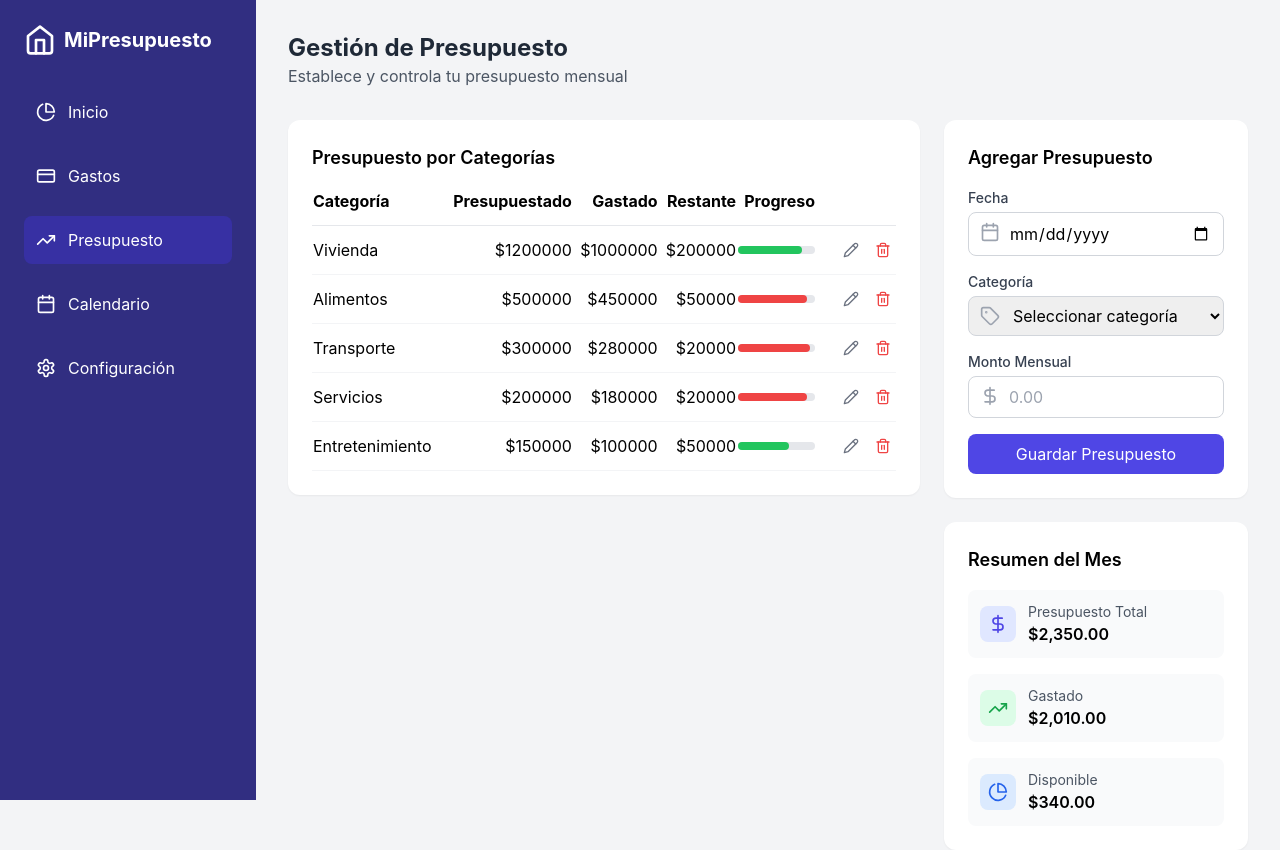
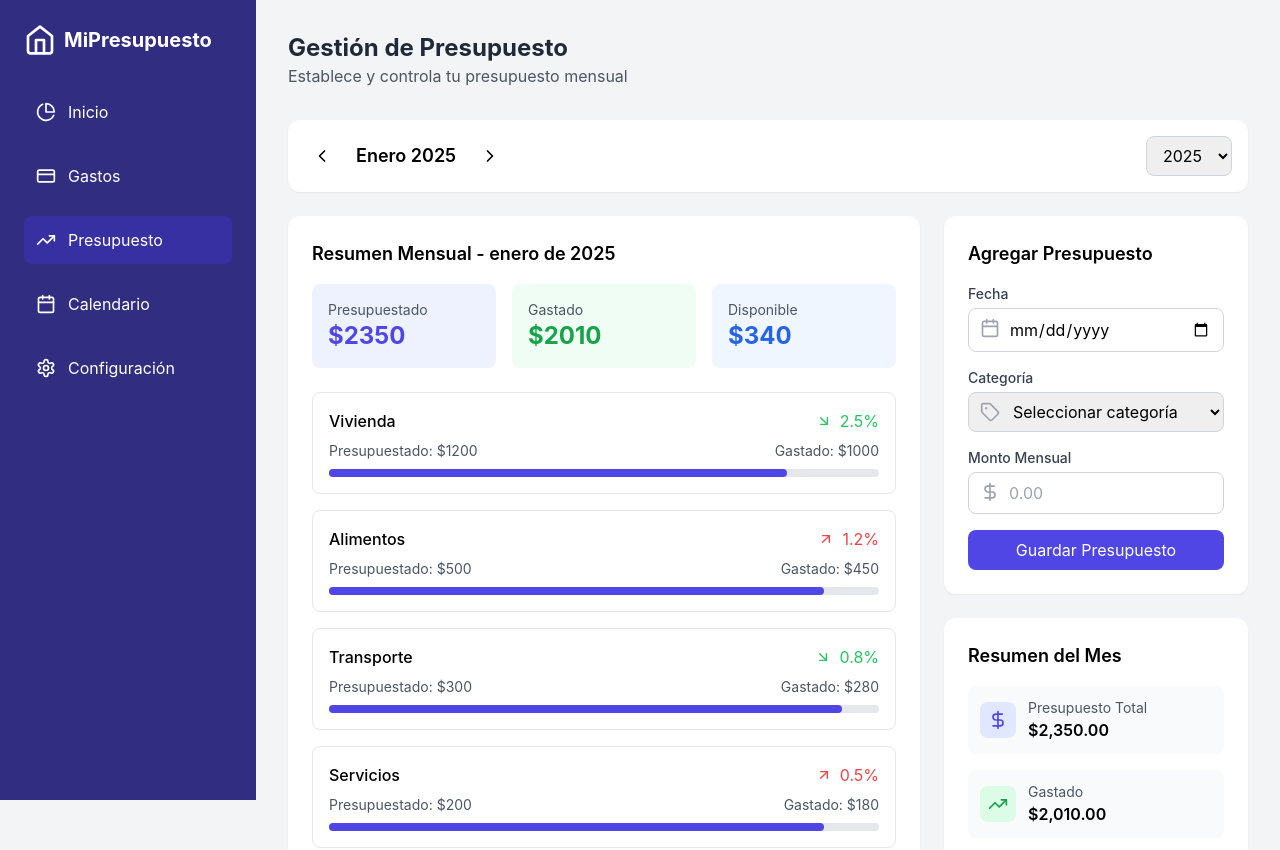
Before and after one commit to JJCO10/gastos_casa_carmona_ortiz, a React (Vite) app: page /budget in a window 1280 px wide. Shown: the top 850 px of the page. Built offline with nearby package versions, Linux system fonts and the light colour scheme.

Commit message:
modificaciones de pagina de presupuesto

```diff
--- /dev/null
+++ b/src/components/budget/BudgetMonthSelector.tsx
@@ -0,0 +1,62 @@
+import { ChevronLeft, ChevronRight } from 'lucide-react';
+
+interface BudgetMonthSelectorProps {
+  currentDate: Date;
+  onMonthChange: (date: Date) => void;
+}
+
+const BudgetMonthSelector = ({ currentDate, onMonthChange }: BudgetMonthSelectorProps) => {
+  const months = [
+    'Enero', 'Febrero', 'Marzo', 'Abril', 'Mayo', 'Junio',
+    'Julio', 'Agosto', 'Septiembre', 'Octubre', 'Noviembre', 'Diciembre'
+  ];
+
+  const handlePreviousMonth = () => {
+    const newDate = new Date(currentDate);
+    newDate.setMonth(currentDate.getMonth() - 1);
+    onMonthChange(newDate);
+  };
+
+  const handleNextMonth = () => {
+    const newDate = new Date(currentDate);
+    newDate.setMonth(currentDate.getMonth() + 1);
+    onMonthChange(newDate);
+  };
+
+  return (
+    <div className="flex items-center justify-between mb-6 bg-white rounded-xl shadow-sm p-4">
+      <div className="flex items-center gap-4">
+        <button
+          onClick={handlePreviousMonth}
+          className="p-2 hover:bg-gray-100 rounded-lg"
+        >
+          <ChevronLeft className="w-5 h-5" />
+        </button>
+        <div className="text-lg font-semibold">
+          {months[currentDate.getMonth()]} {currentDate.getFullYear()}
+        </div>
+        <button
+          onClick={handleNextMonth}
+          className="p-2 hover:bg-gray-100 rounded-lg"
+        >
+          <ChevronRight className="w-5 h-5" />
+        </button>
+      </div>
+      <select
+        value={currentDate.getFullYear()}
+        onChange={(e) => {
+          const newDate = new Date(currentDate);
+          newDate.setFullYear(parseInt(e.target.value));
+          onMonthChange(newDate);
+        }}
+        className="px-3 py-2 border border-gray-300 rounded-lg focus:outline-none focus:ring-2 focus:ring-indigo-500"
+      >
+        {Array.from({ length: 5 }, (_, i) => new Date().getFullYear() - 2 + i).map(year => (
+          <option key={year} value={year}>{year}</option>
+        ))}
+      </select>
+    </div>
+  );
+};
+
+export default BudgetMonthSelector;
--- /dev/null
+++ b/src/components/budget/BudgetMonthlyView.tsx
@@ -0,0 +1,88 @@
+import { ArrowUpRight, ArrowDownRight } from 'lucide-react';
+
+interface BudgetMonthlyViewProps {
+  month: Date;
+}
+
+const BudgetMonthlyView = ({ month }: BudgetMonthlyViewProps) => {
+  // Simulamos obtener datos específicos para el mes seleccionado
+  const getMonthlyData = (date: Date) => {
+    const monthYear = `${date.getMonth() + 1}/${date.getFullYear()}`;
+    return {
+      presupuestado: 2350,
+      gastado: 2010,
+      disponible: 340,
+      periodo: monthYear,
+      categorias: [
+        { nombre: 'Vivienda', presupuestado: 1200, gastado: 1000, variacion: -2.5 },
+        { nombre: 'Alimentos', presupuestado: 500, gastado: 450, variacion: 1.2 },
+        { nombre: 'Transporte', presupuestado: 300, gastado: 280, variacion: -0.8 },
+        { nombre: 'Servicios', presupuestado: 200, gastado: 180, variacion: 0.5 },
+        { nombre: 'Entretenimiento', presupuestado: 150, gastado: 100, variacion: -1.5 },
+      ]
+    };
+  };
+
+  const monthlyData = getMonthlyData(month);
+
+  return (
+    <div className="bg-white rounded-xl shadow-sm p-6">
+      <h3 className="text-lg font-semibold mb-4">
+        Resumen Mensual - {month.toLocaleDateString('es-ES', { month: 'long', year: 'numeric' })}
+      </h3>
+
+      <div className="grid grid-cols-1 md:grid-cols-3 gap-4 mb-6">
+        <div className="p-4 bg-indigo-50 rounded-lg">
+          <p className="text-sm text-gray-600">Presupuestado</p>
+          <p className="text-2xl font-bold text-indigo-600">
+            ${monthlyData.presupuestado}
+          </p>
+        </div>
+        <div className="p-4 bg-green-50 rounded-lg">
+          <p className="text-sm text-gray-600">Gastado</p>
+          <p className="text-2xl font-bold text-green-600">
+            ${monthlyData.gastado}
+          </p>
+        </div>
+        <div className="p-4 bg-blue-50 rounded-lg">
+          <p className="text-sm text-gray-600">Disponible</p>
+          <p className="text-2xl font-bold text-blue-600">
+            ${monthlyData.disponible}
+          </p>
+        </div>
+      </div>
+
+      <div className="space-y-4">
+        {monthlyData.categorias.map((categoria) => (
+          <div key={categoria.nombre} className="p-4 border border-gray-200 rounded-lg">
+            <div className="flex items-center justify-between mb-2">
+              <h4 className="font-medium">{categoria.nombre}</h4>
+              <div className="flex items-center gap-2">
+                {categoria.variacion > 0 ? (
+                  <ArrowUpRight className="w-4 h-4 text-red-500" />
+                ) : (
+                  <ArrowDownRight className="w-4 h-4 text-green-500" />
+                )}
+                <span className={categoria.variacion > 0 ? 'text-red-500' : 'text-green-500'}>
+                  {Math.abs(categoria.variacion)}%
+                </span>
+              </div>
+            </div>
+            <div className="flex justify-between text-sm text-gray-600 mb-2">
+              <span>Presupuestado: ${categoria.presupuestado}</span>
+              <span>Gastado: ${categoria.gastado}</span>
+            </div>
+            <div className="w-full bg-gray-200 rounded-full h-2">
+              <div
+                className="bg-indigo-600 h-2 rounded-full"
+                style={{ width: `${(categoria.gastado / categoria.presupuestado) * 100}%` }}
+              ></div>
+            </div>
+          </div>
+        ))}
+      </div>
+    </div>
+  );
+};
+
+export default BudgetMonthlyView;
--- a/src/pages/BudgetPage.tsx
+++ b/src/pages/BudgetPage.tsx
@@ -1,8 +1,12 @@
 import BudgetForm from '../components/budget/BudgetForm';
 import BudgetOverview from '../components/budget/BudgetOverview';
-import BudgetCategoryList from '../components/budget/BudgetCategoryList';
+import BudgetMonthSelector from '../components/budget/BudgetMonthSelector';
+import BudgetMonthlyView from '../components/budget/BudgetMonthlyView';
+import { useState } from 'react';
 
 const BudgetPage = () => {
+  const [currentDate, setCurrentDate] = useState(new Date());
+
   return (
     <div className="p-8">
       <div className="mb-8">
@@ -10,9 +14,14 @@ const BudgetPage = () => {
         <p className="text-gray-600">Establece y controla tu presupuesto mensual</p>
       </div>
 
+      <BudgetMonthSelector
+        currentDate={currentDate}
+        onMonthChange={setCurrentDate}
+      />
+
       <div className="grid grid-cols-1 lg:grid-cols-3 gap-6">
         <div className="lg:col-span-2">
-          <BudgetCategoryList />
+          <BudgetMonthlyView month={currentDate} />
         </div>
         <div>
           <BudgetForm />
```
